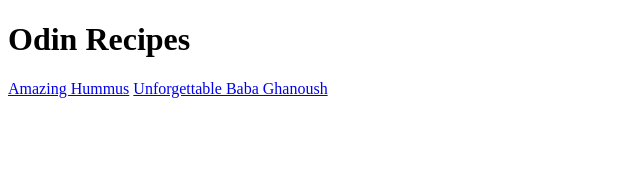
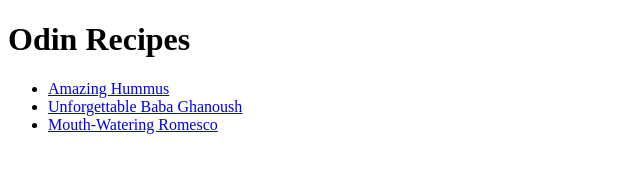
Before and after one commit to GutenbergJ/odin-recipes, a plain HTML site: page index.html in a window 1280 px wide. Shown: the whole page, without its empty margins (0-640 px from the left). Drawn offline with Linux system fonts and the light colour scheme.

Commit message:
Turn index recipes into a list structure

```diff
--- a/index.html
+++ b/index.html
@@ -5,8 +5,11 @@
     <title>Odin Recipes</title>
 </head>
 <body>
-    <h1>Odin Recipes</h1>
-    <a href="./recipes/hummus.html">Amazing Hummus</a>
-    <a href="./recipes/baba-ganoush.html">Unforgettable Baba Ghanoush</a>
+<h1>Odin Recipes</h1>
+<ul>
+    <li><a href="./recipes/hummus.html">Amazing Hummus</a></li>
+    <li><a href="./recipes/baba-ganoush.html">Unforgettable Baba Ghanoush</a></li>
+    <li><a href="./recipes/romesco.html">Mouth-Watering Romesco</a></li>
+</ul>
 </body>
 </html>
```
